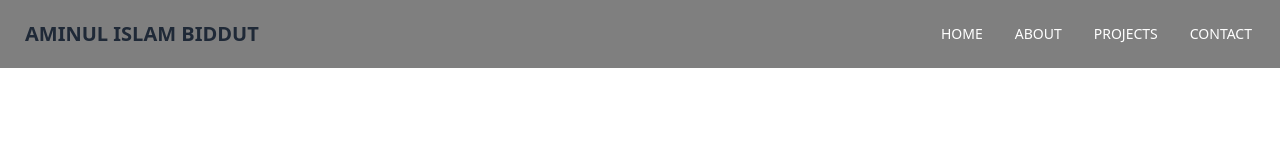
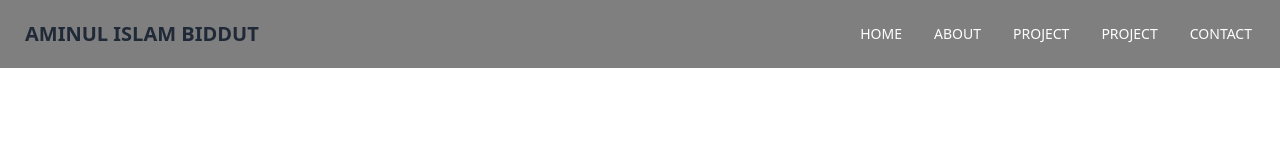
Before and after one commit to aminul-islam01/Aminul-Islam-portfolio, a React (Vite) app: page / in a window 1280 px wide. Shown: the top 160 px of the page. Built offline with nearby package versions, Linux system fonts and the light colour scheme.

Commit message:
add react scroll

```diff
--- a/package.json
+++ b/package.json
@@ -20,6 +20,7 @@
     "react-icons": "^4.10.1",
     "react-reveal": "^1.2.2",
     "react-router-dom": "^6.14.0",
+    "react-scroll": "^1.8.9",
     "react-type-animation": "^3.1.0",
     "sort-by": "^1.2.0"
   },
--- a/src/Components/About.jsx
+++ b/src/Components/About.jsx
@@ -12,7 +12,7 @@ const About = () => {
     }, [])
 
     return (
-        <div className="grid md:grid-cols-2 items-center">
+        <div id="about" className="grid md:grid-cols-2 items-center">
             <div data-aos="fade-right" className="px-20">
                 <Lottie animationData={aboutAnimation} />
             </div>
--- a/src/Components/Banner.jsx
+++ b/src/Components/Banner.jsx
@@ -5,7 +5,7 @@ import animationData2 from '../assets/animation3.json'
 const Banner = () => {
 
     return (
-        <div className='h-screen grid md:grid-cols-2 items-center'>
+        <div id='home' className='h-screen grid md:grid-cols-2 items-center'>
             <div className='p-10'>
                 <h2 className='text-4xl font-bold'>Hi, I am Aminul Islam Biddut</h2>
                 <TypeAnimation
@@ -23,10 +23,12 @@ const Banner = () => {
                     repeat={Infinity}
                 />
                 <p>Through my expertise as a MERN stack developer, I have the ability to build web applications that deliver exceptional results. By harnessing the power of MongoDB, Express.js, React.js, and Node.js, I create dynamic, efficient, and scalable websites that cater to your specific needs.</p>
-                <button className="btn btn-outline btn-primary mt-5">Download Resume</button>
+                <button className="btn btn-outline btn-primary mt-5">
+                    <a href="/public/Aminul Islam Biddut-Resume.pdf" download>Download Resume</a>
+                </button>
             </div>
             <div className='bg-green-transparent'>
-            <Lottie animationData={animationData2}/>
+                <Lottie animationData={animationData2} />
             </div>
         </div>
     );
--- a/src/Components/Navbar.jsx
+++ b/src/Components/Navbar.jsx
@@ -1,10 +1,27 @@
+import { Link } from "react-scroll";
 
 const Navbar = () => {
     const navItem = <>
-        <li><a>HOME</a></li>
-        <li><a>ABOUT</a></li>
-        <li><a>PROJECTS</a></li>
-        <li><a>CONTACT</a></li>
+        <li><Link activeClass="active" to="home" spy={true} smooth={true} offset={50} duration={500} >
+          HOME
+        </Link>
+        </li>
+        <li><Link activeClass="active" to="about" spy={true} smooth={true} offset={50} duration={500} >
+          ABOUT
+        </Link>
+        </li>
+        <li><Link activeClass="active" to="skills" spy={true} smooth={true} offset={50} duration={500} >
+          PROJECT
+        </Link>
+        </li>
+        <li><Link activeClass="active" to="projects" spy={true} smooth={true} offset={50} duration={500} >
+          PROJECT
+        </Link>
+        </li>
+        <li><Link activeClass="active" to="contacts" spy={true} smooth={true} offset={50} duration={500} >
+          CONTACT
+        </Link>
+        </li>
     </>
     return (
         <div className="navbar bg-black bg-opacity-50">
--- a/src/Components/Projects.jsx
+++ b/src/Components/Projects.jsx
@@ -8,7 +8,7 @@ import { FaGithubSquare } from 'react-icons/fa';
 
 const Projects = () => {
     return (
-        <div className='my-10'>
+        <div id='projects' className='my-10'>
             <h2 className='text-3xl font-semibold text-center my-5'>Projects</h2>
             <div className='space-y-14'>
                 <div className='md:flex md:flex-row-reverse items-center gap-10 px-10'>
--- a/src/Components/Skills.jsx
+++ b/src/Components/Skills.jsx
@@ -10,7 +10,7 @@ const Skills = () => {
     }, [])
 
     return (
-        <div className="p-5">
+        <div id="skills" className="p-5">
             <h2 className="text-3xl font-semibold text-center mb-5">Skills</h2>
             <div  className="grid md:grid-cols-2 gap-5">
                    <div data-aos="fade-right">
--- a/src/main.jsx
+++ b/src/main.jsx
@@ -1,21 +1,11 @@
 import React from 'react'
 import ReactDOM from 'react-dom/client'
+import App from './App';
 import './index.css'
-import {
-  createBrowserRouter,
-  RouterProvider,
-} from "react-router-dom";
-import App from './App';
 
-const router = createBrowserRouter([
-  {
-    path: "/",
-    element: <App></App>
-  },
-]);
 
 ReactDOM.createRoot(document.getElementById('root')).render(
   <React.StrictMode>
-     <RouterProvider router={router} />
+    <App />
   </React.StrictMode>,
 )
```
Also changed, not shown: src/App.jsx (indentation only), 2 other files (tests, documents, lock files or other folders).
